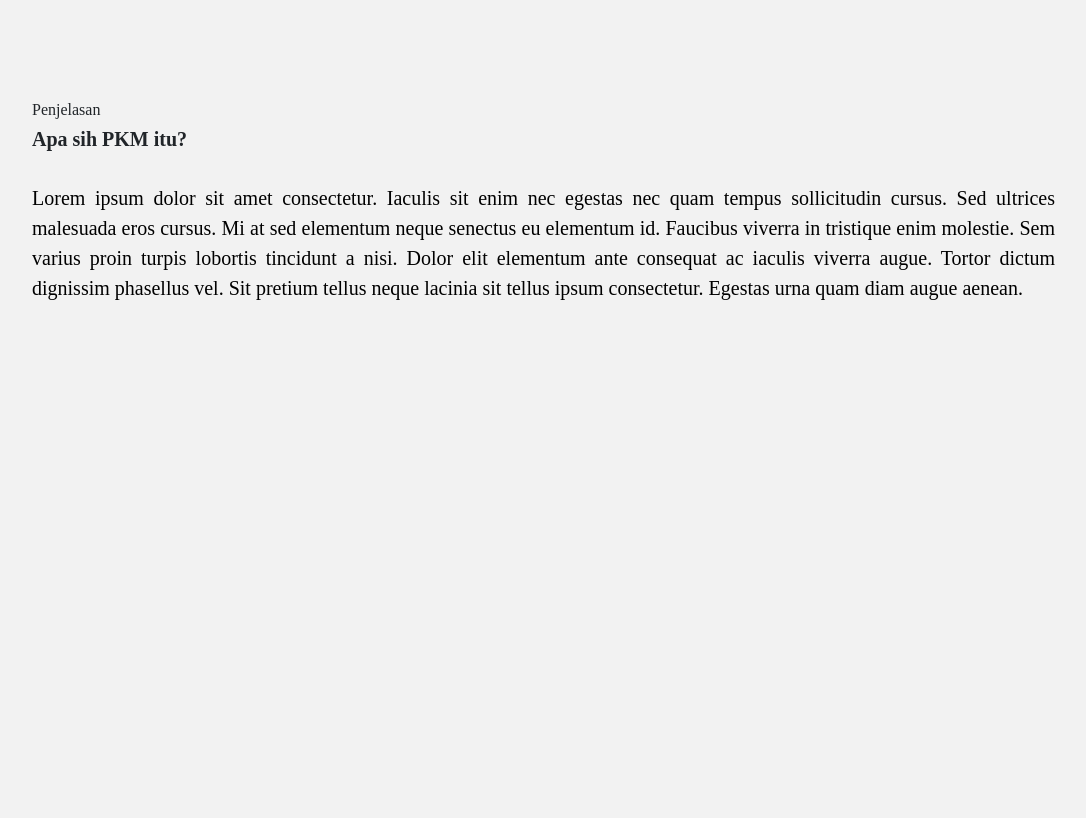
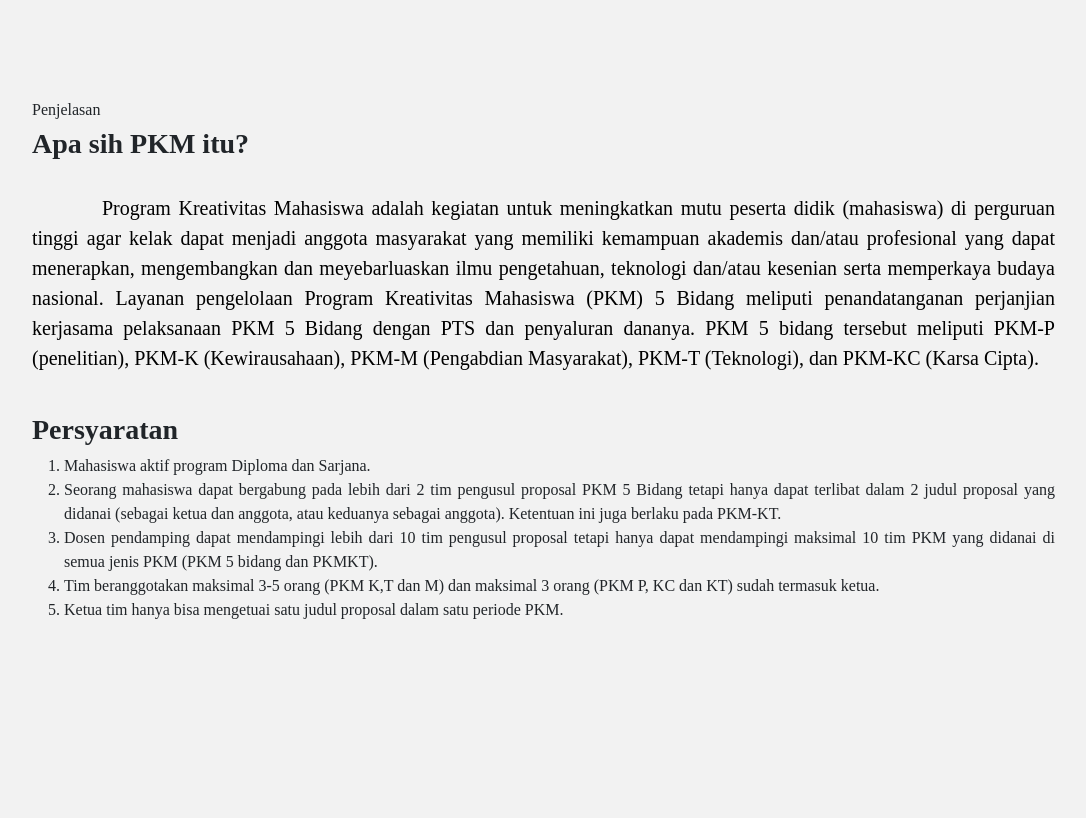
Before and after one commit to Final-Project-SMT-3/WebApp_SICC, a PHP site: page /lomba in a window 1280 px wide. Shown: the part 960-1778 px from the top of the page, without its empty margins (50-1136 px from the left). Run offline with PHP 8.4, Linux system fonts and the light colour scheme.

Commit message:
Penambahan Pengertian dan Persyaratan Lomba Static

```diff
--- a/views/user/infoLomba.php
+++ b/views/user/infoLomba.php
@@ -55,19 +55,40 @@
         <section class="section-lomba">
             <div class="container">
                 <h5 class="fs-6"> Penjelasan </h5>
-                <h5 class="fs-5"><b> Apa sih PKM itu? </b></h5>
+                <h5 class="fs-3"><b> Apa sih PKM itu? </b></h5>
                 <br>
-                <p class="fs-5 text-black col-sm-11" style="text-align : justify;">
-                    Lorem ipsum dolor sit amet consectetur. Iaculis sit enim nec egestas nec quam tempus sollicitudin
-                    cursus.
-                    Sed ultrices malesuada eros cursus. Mi at sed elementum neque senectus eu elementum id. Faucibus
-                    viverra
-                    in tristique enim molestie. Sem varius proin turpis lobortis tincidunt a nisi. Dolor elit elementum
-                    ante
-                    consequat ac iaculis viverra augue. Tortor dictum dignissim phasellus vel. Sit pretium tellus neque
-                    lacinia
-                    sit tellus ipsum consectetur. Egestas urna quam diam augue aenean.
+                <p class="fs-5 text-black col-sm-11" style="text-align : justify; text-indent: 70px;">
+                Program Kreativitas Mahasiswa adalah kegiatan untuk meningkatkan mutu peserta didik (mahasiswa)
+                di perguruan tinggi agar kelak dapat menjadi anggota masyarakat yang memiliki kemampuan akademis
+                dan/atau profesional yang dapat menerapkan, mengembangkan dan meyebarluaskan ilmu pengetahuan,
+                teknologi dan/atau kesenian serta memperkaya budaya nasional.
+                Layanan pengelolaan Program Kreativitas Mahasiswa (PKM) 5 Bidang meliputi penandatanganan perjanjian
+                kerjasama pelaksanaan PKM 5 Bidang  dengan PTS dan penyaluran dananya. PKM 5 bidang tersebut meliputi
+                PKM-P (penelitian), PKM-K (Kewirausahaan), PKM-M (Pengabdian Masyarakat), PKM-T (Teknologi), dan PKM-KC
+                (Karsa Cipta).
                 </p>
+                <br>
+                <h5 class="fs-3"><b> Persyaratan </b></h5>
+                <ol class="col-sm-11">
+                    <li class="fs-6" style="text-align: justify;">
+                    Mahasiswa aktif program Diploma dan Sarjana.
+                    </li>
+                    <li class="fs-6" style="text-align: justify;">
+                    Seorang mahasiswa dapat bergabung pada lebih dari 2 tim pengusul proposal PKM 5 Bidang tetapi
+                    hanya dapat terlibat dalam 2 judul proposal yang didanai (sebagai ketua dan anggota,
+                    atau keduanya sebagai anggota). Ketentuan ini juga berlaku pada PKM-KT.
+                    </li>
+                    <li class="fs-6" style="text-align: justify;">
+                    Dosen pendamping dapat mendampingi lebih dari 10 tim pengusul proposal tetapi hanya dapat
+                    mendampingi maksimal 10 tim PKM yang didanai di semua jenis PKM (PKM 5 bidang dan PKMKT).
+                    </li>
+                    <li class="fs-6" style="text-align: justify;">
+                    Tim beranggotakan maksimal 3-5 orang (PKM K,T dan M) dan maksimal 3 orang (PKM P, KC dan KT) sudah termasuk ketua.
+                    </li>
+                    <li class="fs-6" style="text-align: justify;">
+                    Ketua tim hanya bisa mengetuai satu judul proposal dalam satu periode PKM.
+                    </li>
+                </ol>
             </div>
         </section>
 
```
